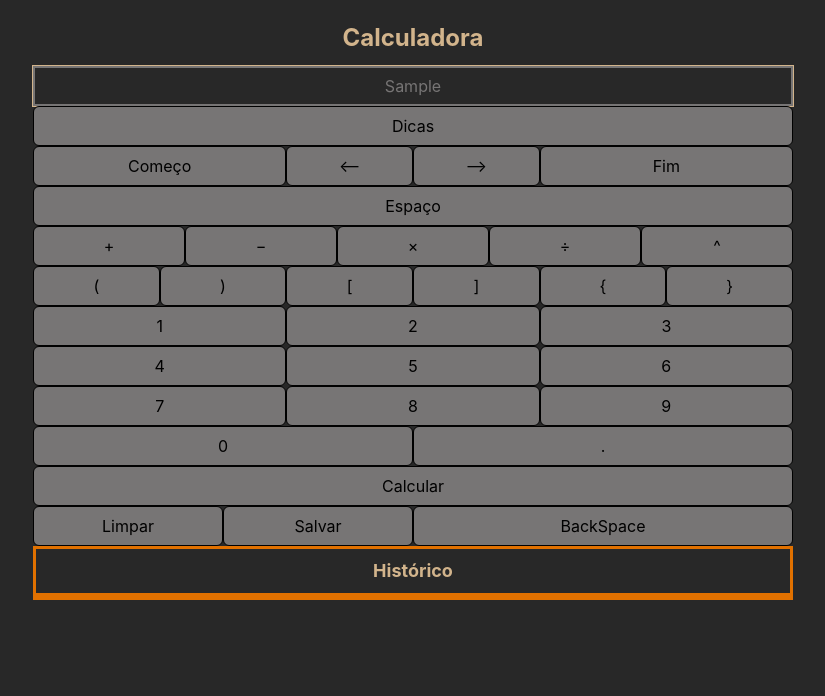
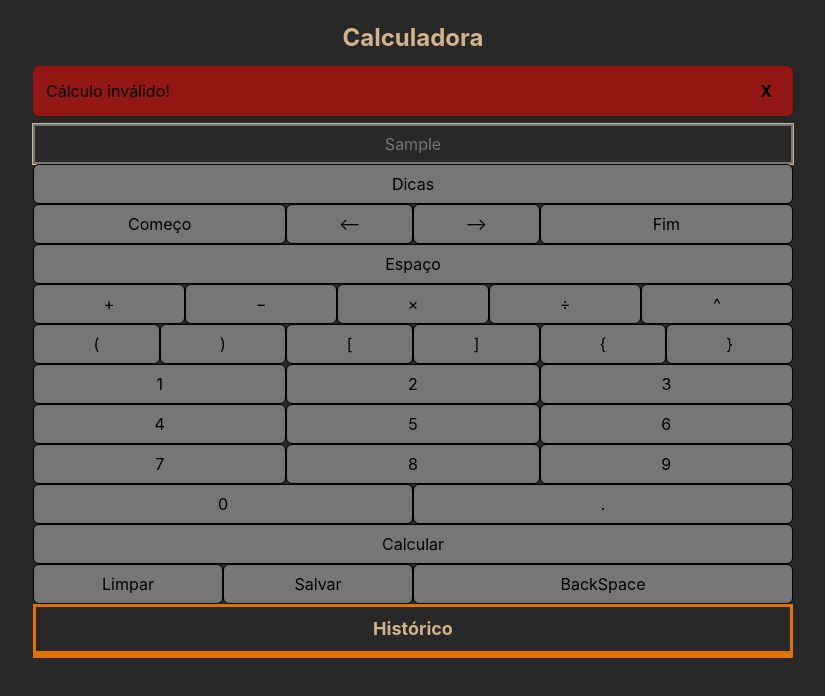
Before and after one commit to jr0samuel/calc-localstorage, a React (Vite) app: page / in a window 1280 px wide. Both pictures are taken after typing "Sample" into the empty fields and a click on the button "Calcular". Shown: the top 696 px of the page, without its empty margins (227-1052 px from the left). Built offline with nearby package versions, Linux system fonts and the light colour scheme.

Commit message:
step four

```diff
--- /dev/null
+++ b/src/components/Alertas.jsx
@@ -0,0 +1,26 @@
+import { useEffect } from "react";
+const Alerta = ( { type, message, onClose } ) => {
+    const types = {
+        success: 'bg-(--color-chartreuse) text-(--color-dark1) border border-(--color-chartreuse) rounded-md p-3 my-2',
+        error: 'bg-(--color-red) text-(--color-dark1) border border-(--color-red) rounded-md p-3 my-2',
+        warning: 'bg-(--color-cadetblue) text-(--color-dark1) border border-(--color-cadetblue) rounded-md p-3 my-2'
+    };
+    useEffect(() => {
+        if (!onClose) return;
+        const timer = setTimeout(() => {
+            onClose();
+        }, 5000);
+        return () => clearTimeout(timer);
+    }, [message, onClose]);
+    return (
+        <div className={`${types[type]} shadow-md flex items-center justify-between`}>
+            <span className="cursor-default">{message}</span>
+            {onClose && (
+                <button onClick={onClose} className="font-bold cursor-pointer focus:outline-2 focus:outline-(--color-blue) px-2">
+                    X
+                </button>
+            )}
+        </div>
+    );
+};
+export default Alerta;
--- a/src/pages/Calc/Calc.jsx
+++ b/src/pages/Calc/Calc.jsx
@@ -4,6 +4,7 @@ import { handleHead } from "../../utils/handleHead.js";
 import { Btn, Botao } from "../../components/Btns.jsx";
 import { evaluate } from "mathjs";
 import { useBotao } from "../../components/useBotao.js";
+import Alerta from "../../components/Alertas.jsx";
 export default function Calc(){
     useEffect(() => {
         handleHead('/calc-icon-vetor-illustration.png', 'Calculadora');
@@ -25,12 +26,14 @@ export default function Calc(){
     const inputRef = useRef(null);
     const getInputValue = () => inputRef.current?.value ?? "";
     const setInputValue = value => { if (inputRef.current) inputRef.current.value = value; };
+    const [alerta, setAlerta] = useState(null);
+    const showAlerta = ( type, message ) => setAlerta( { type, message } );
     const calcular = () => {
         let el = inputRef.current;
         if (!el) return;
         let inputValueGet = getInputValue().trim();
         if (!inputValueGet) {
-            // alert('Digite uma expressão para calcular');
+            showAlerta('warning', 'Digite uma expressão para calcular');
             el.focus();
             return;
         }
@@ -38,11 +41,11 @@ export default function Calc(){
             let resultado = evaluate(inputValueGet);
             setInputValue(`${inputValueGet} = ${resultado}`);
             setHistorico(prev => [ { conta: `${inputValueGet} = ${resultado}` }, ...prev ] );
-            // alert('Conta salva');
+            showAlerta('success', 'Cálculo salvo!');
             el.focus();
         } catch (error) {
             console.error(error);
-            // alert('Conta inválida');
+            showAlerta('error', 'Cálculo inválido!');
             el.focus();
         }
     };
@@ -51,12 +54,12 @@ export default function Calc(){
         if (!el) return;
         let inputValueGet = getInputValue().trim();
         if (!inputValueGet) {
-            // alert('Digite algo para salvar.');
+            showAlerta('warning', 'Digite algo para salvar')
             el.focus();
             return;
         }
         setHistorico(prev => [ { conta: inputValueGet }, ...prev ] );
-        // alert('Salvo');
+        showAlerta('success', 'Salvo com sucesso!');
         el.focus();
     };
     function insertAtCursor (text) {
@@ -123,11 +126,18 @@ export default function Calc(){
     };
     const excluir = (index) => {
         setHistorico(prev => prev.filter((_, i) => i !== index));
-        // alert('Excluído');
+        showAlerta('success', 'Excluído!');
     };
     return (
         <section>
             <h1>Calculadora</h1>
+            {alerta && (
+                <Alerta
+                    type={alerta.type}
+                    message={alerta.message}
+                    onClose={() => setAlerta(null)}
+                />
+            )}
             <div>
                 <input ref={inputRef} id="calcInput" name="inputCalc" inputMode="none" placeholder="Digite a expressão matemática"
                   className="tab w-full h-10 text-center text-(--color-grey1) border-2 border-(--color-grey1)" />
@@ -188,12 +198,12 @@ export default function Calc(){
                     <Btn onClick={() => insertAtCursor('.')}>.</Btn>
                 </div>
                 <div className="grid grid-cols-1">
-                    <Btn onClick={() => calcular()}>Calcular</Btn>
+                    <Btn onClick={() => { calcular(); }}>Calcular</Btn>
                 </div>
                 <div className="max-[400px]:grid max-[400px]:grid-cols-1 min-[401px]:grid min-[401px]:grid-cols-2">
                     <div className="flex flex-row justify-between">
                     <Btn onClick={() => {inputRef.current.value=''; inputRef.current.focus();}}>Limpar</Btn>
-                    <Btn onClick={() => salvar()}>Salvar</Btn>
+                    <Btn onClick={() => { salvar(); }}>Salvar</Btn>
                     </div>
                     <div className="flex flex-row justify-between">
                     <Btn onClick={() => backspace()}>BackSpace</Btn>
```
